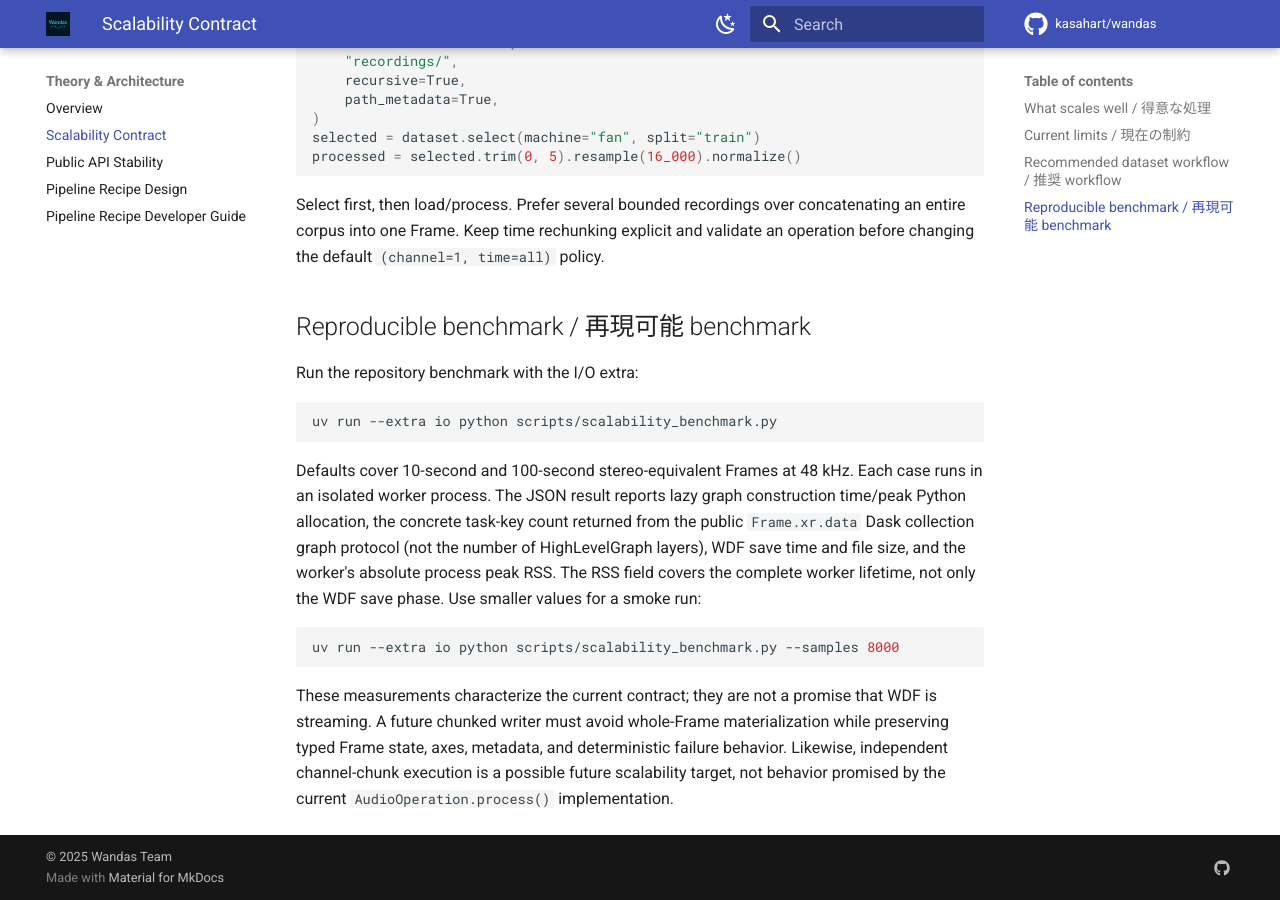
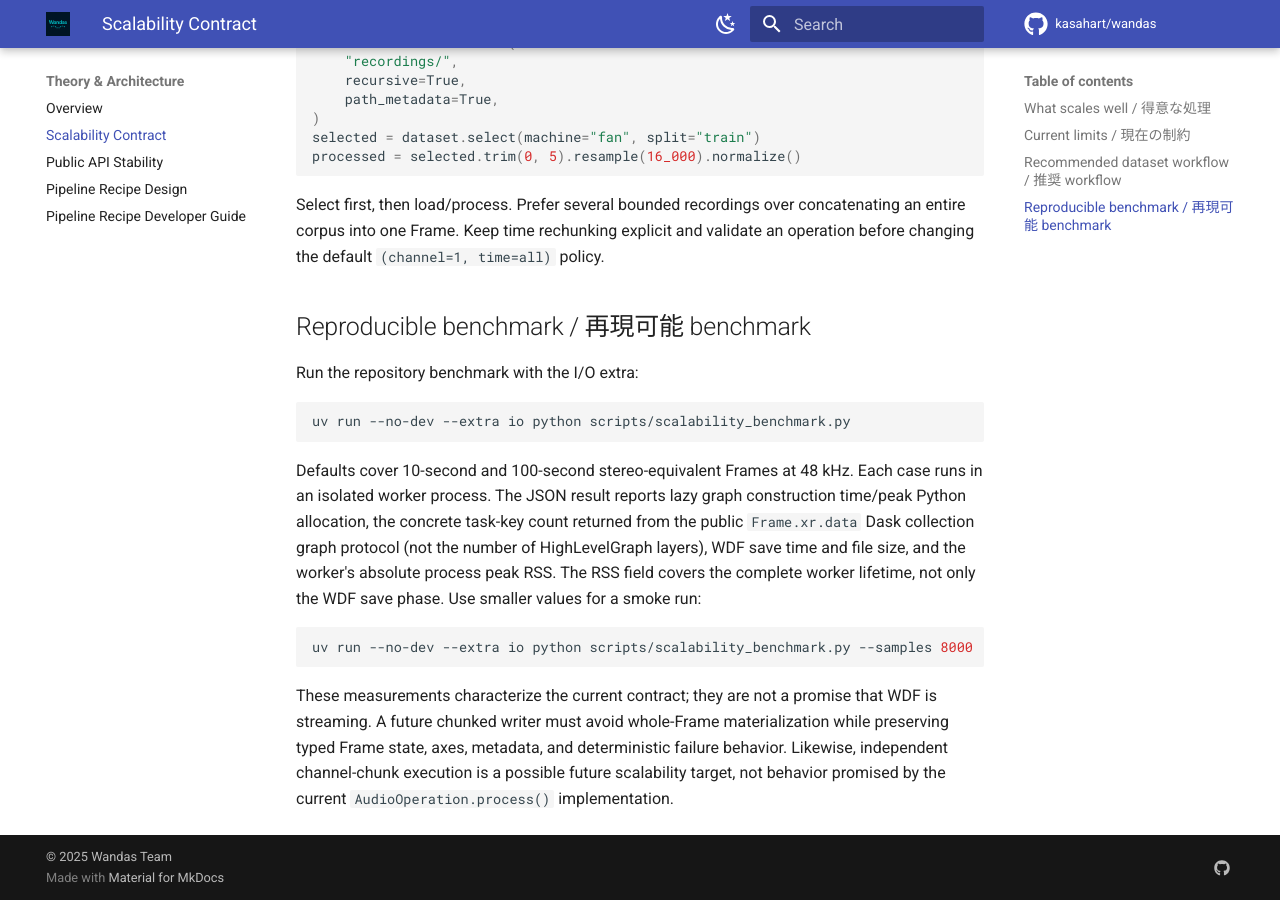
Before and after one commit to kasahart/wandas, an MkDocs documentation site: the page built from docs/src/explanation/scalability-contract.md, in a window 1280 px wide and 900 px high, scrolled down 1270 px. Built offline with MkDocs 1.6.1 and Material for MkDocs 9.7.7, drawn with Linux system fonts in a browser that asks for light colours; comment, search, counter and statistics services are not loaded.

Commit message:
docs: keep benchmark setup lightweight

````diff
--- a/docs/src/explanation/scalability-contract.md
+++ b/docs/src/explanation/scalability-contract.md
@@ -54,7 +54,7 @@ operation before changing the default `(channel=1, time=all)` policy.
 Run the repository benchmark with the I/O extra:
 
 ```bash
-uv run --extra io python scripts/scalability_benchmark.py
+uv run --no-dev --extra io python scripts/scalability_benchmark.py
 ```
 
 Defaults cover 10-second and 100-second stereo-equivalent Frames at 48 kHz. Each case
@@ -66,7 +66,7 @@ RSS field covers the complete worker lifetime, not only the WDF save phase. Use
 values for a smoke run:
 
 ```bash
-uv run --extra io python scripts/scalability_benchmark.py --samples 8000
+uv run --no-dev --extra io python scripts/scalability_benchmark.py --samples 8000
 ```
 
 These measurements characterize the current contract; they are not a promise that WDF
````
